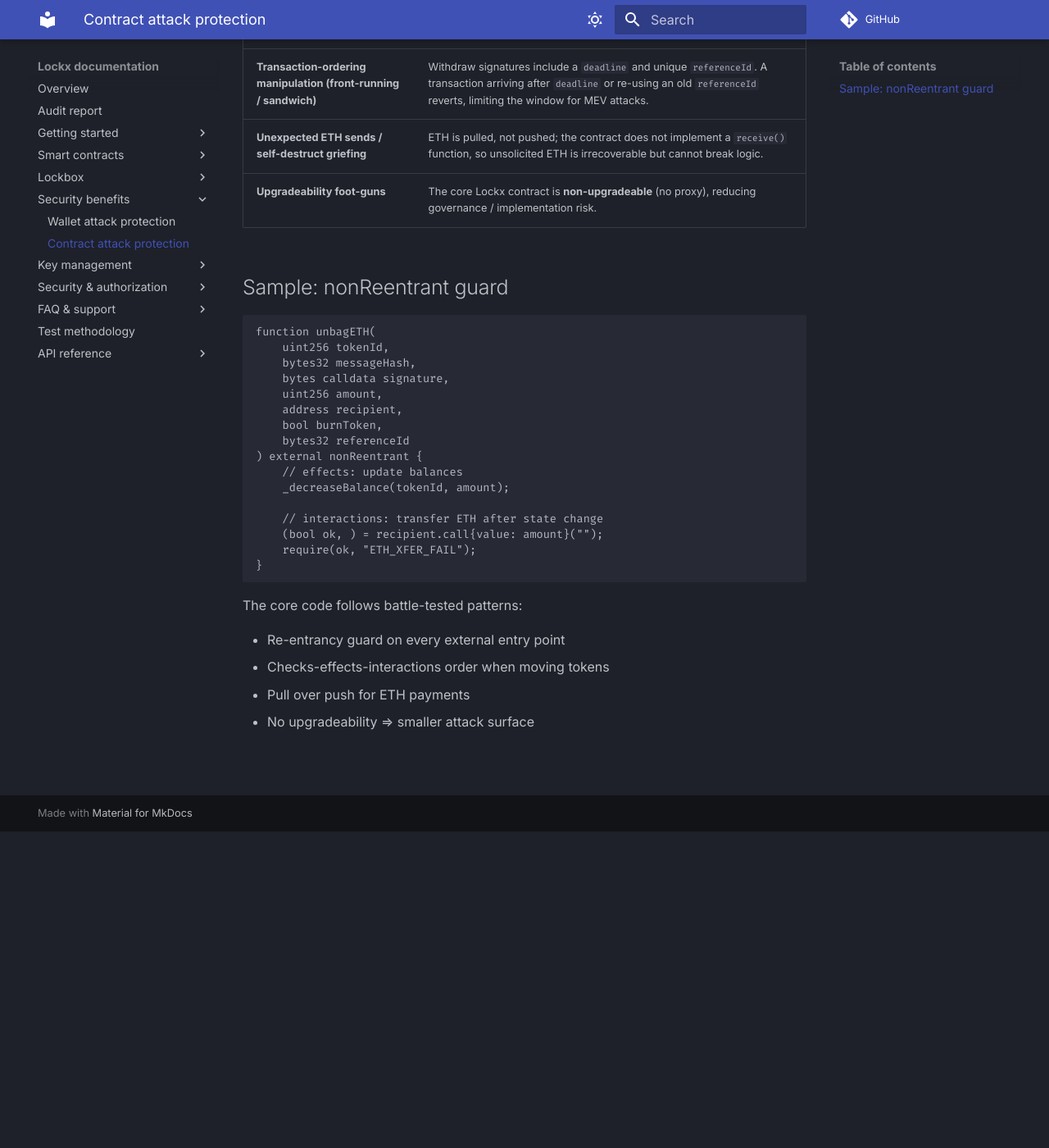
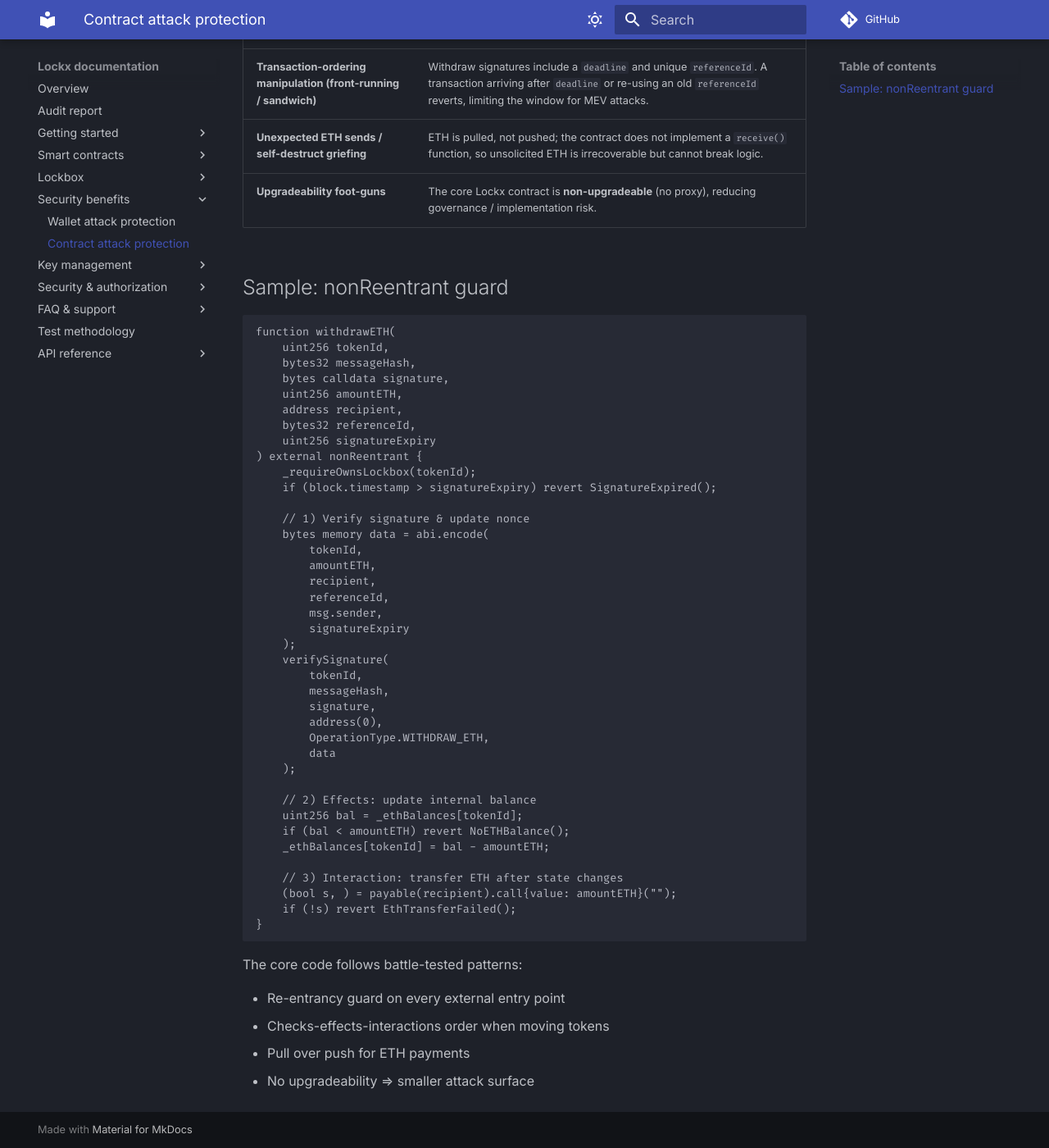
Before and after one commit to richardjaee/Lockx-Contracts, an MkDocs documentation site: the page built from docs/security-benefits/contract-attack-protection.md, in a window 1280 px wide and 1400 px high, scrolled down 386 px. Shown: the whole window at 82% size. Built offline with MkDocs 1.6.1 and Material for MkDocs 9.7.7, drawn with Linux system fonts in a browser that asks for light colours; comment, search, counter and statistics services are not loaded.

Commit message:
docs: align function names and withdrawETH sample with contract

````diff
--- a/docs/security-benefits/contract-attack-protection.md
+++ b/docs/security-benefits/contract-attack-protection.md
@@ -13,21 +13,44 @@ Lockx contracts follow battle-tested patterns and add extra layers to block comm
 ## Sample: nonReentrant guard
 
 ```solidity
-function unbagETH(
+function withdrawETH(
     uint256 tokenId,
     bytes32 messageHash,
     bytes calldata signature,
-    uint256 amount,
+    uint256 amountETH,
     address recipient,
-    bool burnToken,
-    bytes32 referenceId
+    bytes32 referenceId,
+    uint256 signatureExpiry
 ) external nonReentrant {
-    // effects: update balances
-    _decreaseBalance(tokenId, amount);
+    _requireOwnsLockbox(tokenId);
+    if (block.timestamp > signatureExpiry) revert SignatureExpired();
 
-    // interactions: transfer ETH after state change
-    (bool ok, ) = recipient.call{value: amount}("");
-    require(ok, "ETH_XFER_FAIL");
+    // 1) Verify signature & update nonce
+    bytes memory data = abi.encode(
+        tokenId,
+        amountETH,
+        recipient,
+        referenceId,
+        msg.sender,
+        signatureExpiry
+    );
+    verifySignature(
+        tokenId,
+        messageHash,
+        signature,
+        address(0),
+        OperationType.WITHDRAW_ETH,
+        data
+    );
+
+    // 2) Effects: update internal balance
+    uint256 bal = _ethBalances[tokenId];
+    if (bal < amountETH) revert NoETHBalance();
+    _ethBalances[tokenId] = bal - amountETH;
+
+    // 3) Interaction: transfer ETH after state changes
+    (bool s, ) = payable(recipient).call{value: amountETH}("");
+    if (!s) revert EthTransferFailed();
 }
 ```
 
````
Also changed, not shown: docs/key-management/key-rotation.md (+4 -4 lines).
